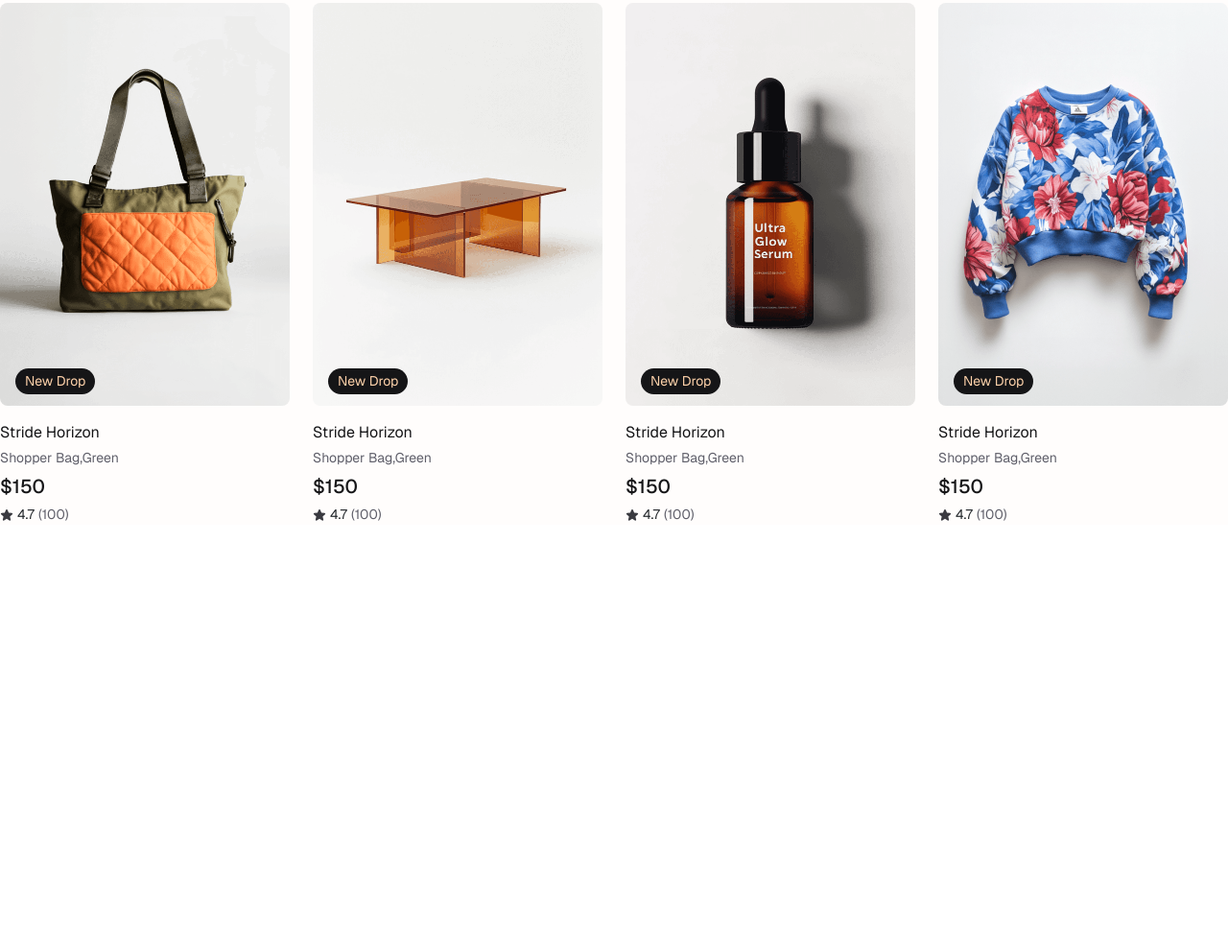
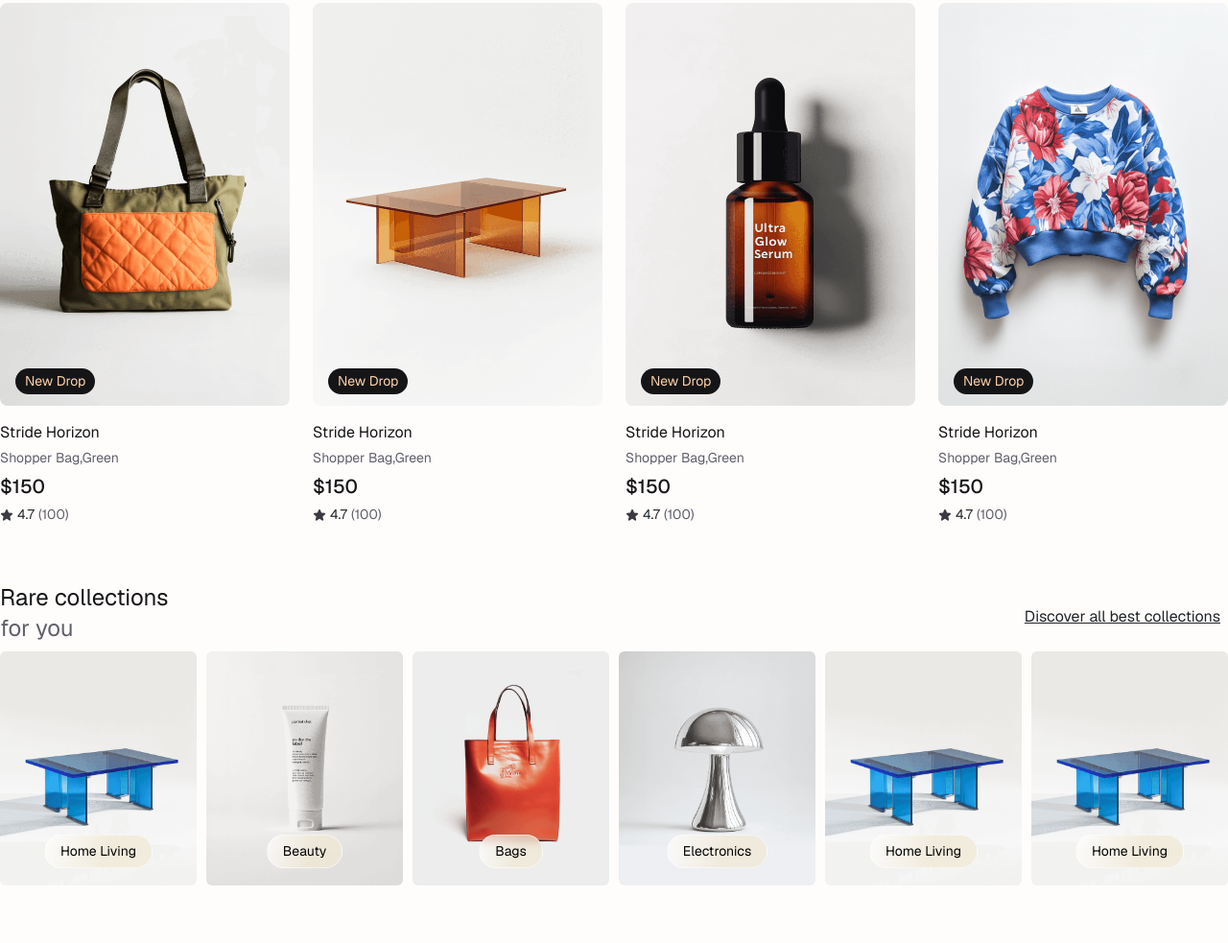
Before and after one commit to vivekvp2000/redrum-eco, a plain HTML site: page index.html in a window 1280 px wide. Shown: the part 1680-2663 px from the top of the page at 96% size. Before the commit the page ends 2227 px from the top, so only its background shows below. Drawn offline with nearby package versions, Linux system fonts and the light colour scheme; a web font is replaced by a local one.

Commit message:
create rare collection section

```diff
--- a/assets/css/style.css
+++ b/assets/css/style.css
@@ -227,6 +227,9 @@ button {
   grid-template-columns: 414px repeat(4, 1fr);
   gap: 10px;
 }
+.rare-collection-sec .product-category-grid{
+   grid-template-columns:  repeat(6, 1fr);
+}
 .product-category-grid .product-banner-box {
   background-color: #ddffd9;
   padding: 30px 0 20px;
--- a/index.html
+++ b/index.html
@@ -293,6 +293,70 @@
                 </div>
             </div>
         </section>
+        <section class="product-cate-sec rare-collection-sec">
+            <div class="home-container">
+                <div class="section-title d-flex justify-content-between">
+                    <h2>
+                        <span>Rare collections</span> <br>
+                        for you
+                    </h2>
+                    <a href="#" class="d-flex align-items-center text-decoration-underline text-no-wrap gap-2">Discover
+                        all best collections
+                        <img class="btn-arrow" src="./assets/images/icons/arrow-right-line.svg" alt=""></a>
+                </div>
+                <div class="product-category-grid">
+                    <a href="#" class="product-cate-item position-relative">
+                        <div class="product-img">
+                            <img src="/assets/images/product-1.png" alt="" class="w-100 h-100 object-fit-cover">
+                        </div>
+                        <div class="product-btn w-100 d-flex justify-content-center">
+                            <button>Home Living</button>
+                        </div>
+                    </a>
+                    <a href="#" class="product-cate-item position-relative">
+                        <div class="product-img">
+                            <img src="/assets/images/beauty.png" alt="" class="w-100 h-100 object-fit-cover">
+                        </div>
+                        <div class="product-btn w-100 d-flex justify-content-center">
+                            <button>Beauty</button>
+                        </div>
+                    </a>
+                    <a href="#" class="product-cate-item position-relative">
+                        <div class="product-img">
+                            <img src="/assets/images/bag.png" alt="" class="w-100 h-100 object-fit-cover">
+                        </div>
+                        <div class="product-btn w-100 d-flex justify-content-center">
+                            <button>Bags</button>
+                        </div>
+                    </a>
+                    <a href="#" class="product-cate-item position-relative">
+                        <div class="product-img">
+                            <img src="/assets/images/ele.png" alt="" class="w-100 h-100 object-fit-cover">
+                        </div>
+                        <div class="product-btn w-100 d-flex justify-content-center">
+                            <button>Electronics</button>
+                        </div>
+                    </a>
+                    <a href="#" class="product-cate-item position-relative">
+                        <div class="product-img">
+                            <img src="/assets/images/product-1.png" alt="" class="w-100 h-100 object-fit-cover">
+                        </div>
+                        <div class="product-btn w-100 d-flex justify-content-center">
+                            <button>Home Living</button>
+                        </div>
+                    </a>
+                    <a href="#" class="product-cate-item position-relative">
+                        <div class="product-img">
+                            <img src="/assets/images/product-1.png" alt="" class="w-100 h-100 object-fit-cover">
+                        </div>
+                        <div class="product-btn w-100 d-flex justify-content-center">
+                            <button>Home Living</button>
+                        </div>
+                    </a>
+
+                </div>
+            </div>
+        </section>
     </main>
     <footer></footer>
     <script src="https://cdn.jsdelivr.net/npm/bootstrap@5.3.3/dist/js/bootstrap.bundle.min.js"></script>
```
